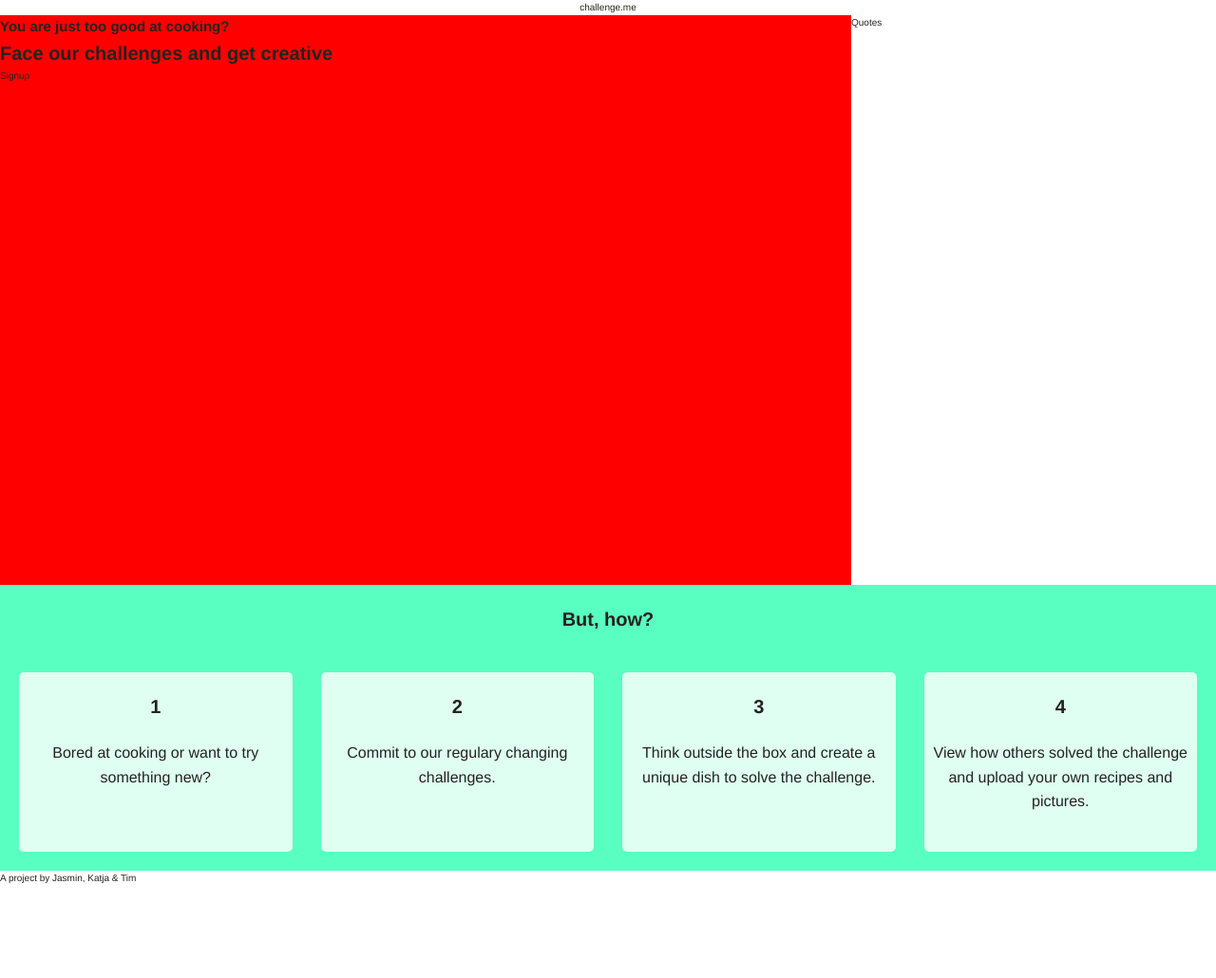
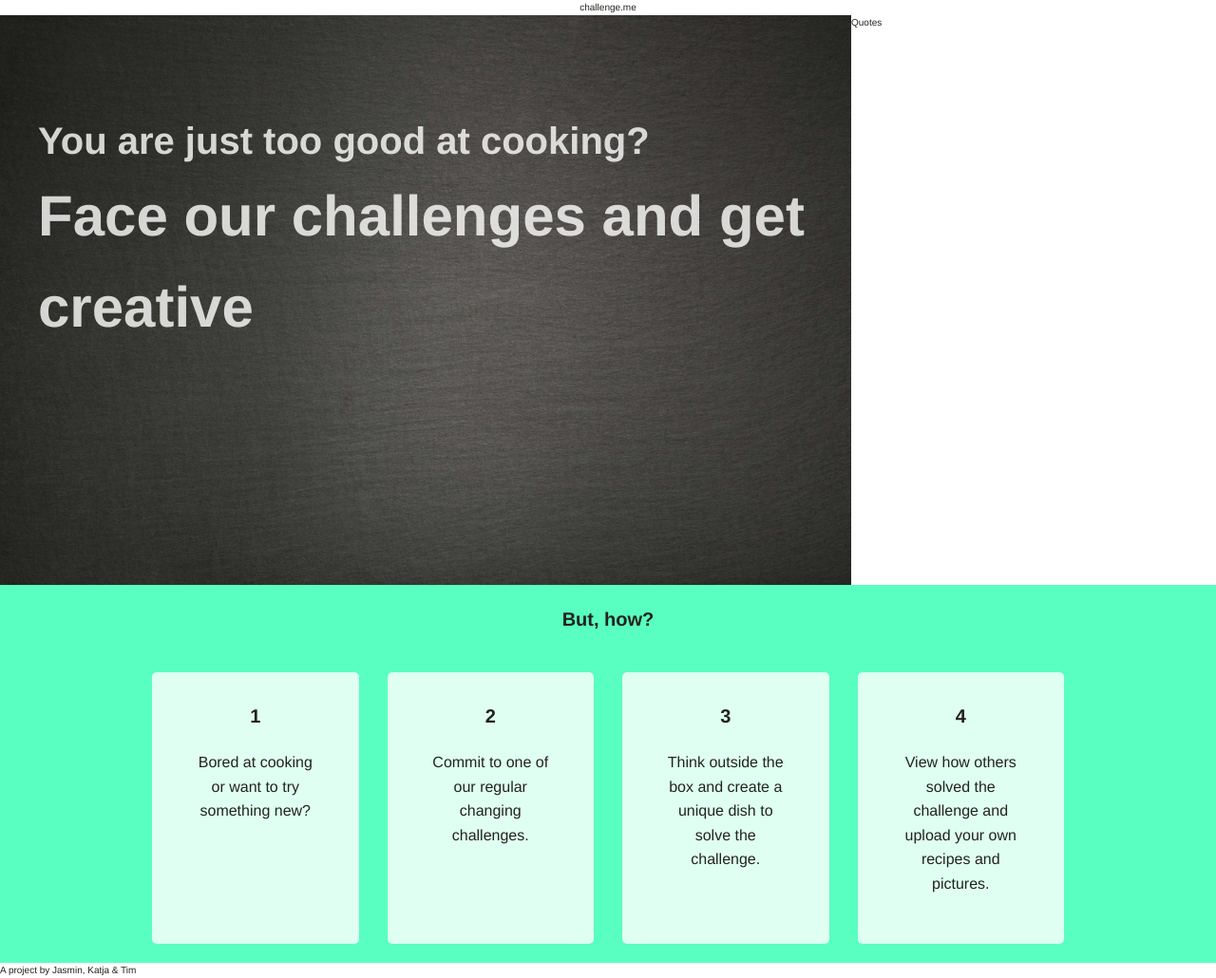
Before and after one commit to TimEckert/challenge.me-announcement, a website: page index.html in a window 1280 px wide. Shown: the whole page at 95% size. Before the commit the page ends 933 px from the top, so only its background shows below. Drawn offline with Linux system fonts and the light colour scheme.

Commit message:
Header styling started

```diff
--- a/index.html
+++ b/index.html
@@ -38,7 +38,7 @@
             <div class="howto__item">
                 <h4 class="howto__step">2</h4>
                 <p class="howto__text">
-                    Commit to our regulary changing challenges.
+                    Commit to one of our regular changing challenges.
                 </p>
             </div>
 
--- a/scss/_header.scss
+++ b/scss/_header.scss
@@ -1,14 +1,18 @@
 .header {
-    background-color: red;
+    background-image: url(../images/schiefer.jpg);
+    background-size: cover;
     grid-column: 1 / 2;
+
     &__headlines {
+        margin: 10rem 4rem;
+        color: rgba($color-white, .8);
 
         &--teaser {
-
+            font-size: 4rem;
         }
 
         &--catch {
-
+            font-size: 6rem;
         }
     }
 }
--- a/scss/_how.scss
+++ b/scss/_how.scss
@@ -1,6 +1,6 @@
 .howto {
     background-color: $color-1;
-    padding: 2rem;
+    padding: 2rem 16rem;
 
     grid-column: 1 / -1;
 
@@ -13,6 +13,14 @@
     &__item {
         background-color: rgba($color-white, .8);
         border-radius: $border-rad;
+
+        padding: 1rem 4rem;
+        transition: all .2s;
+
+
+        &:hover {
+            transform: translateY(-1.5rem) scale(1.03);
+        }
     }
 
     &__step {
```
Also changed, not shown: css/style.css, images/schiefer.jpg (added).
